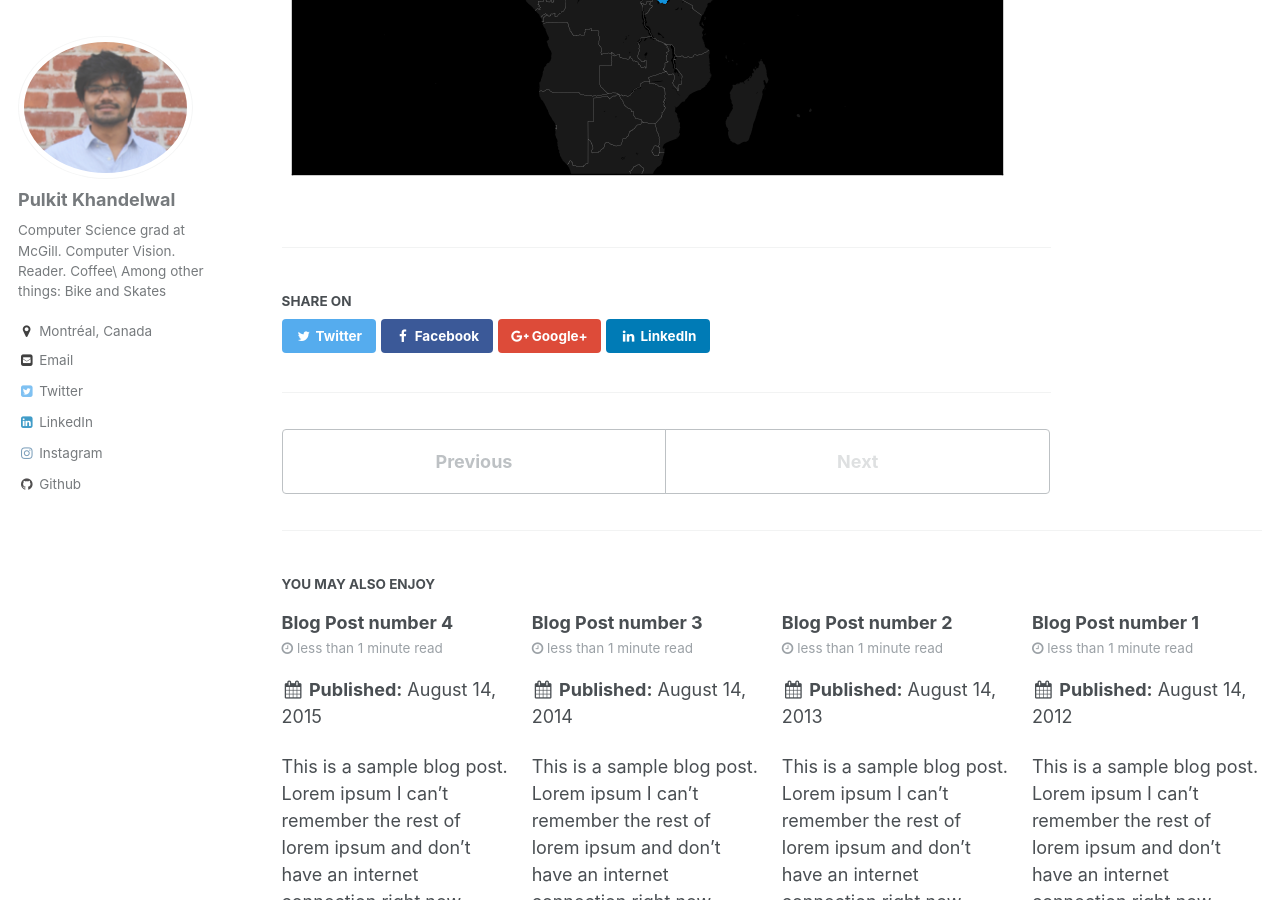
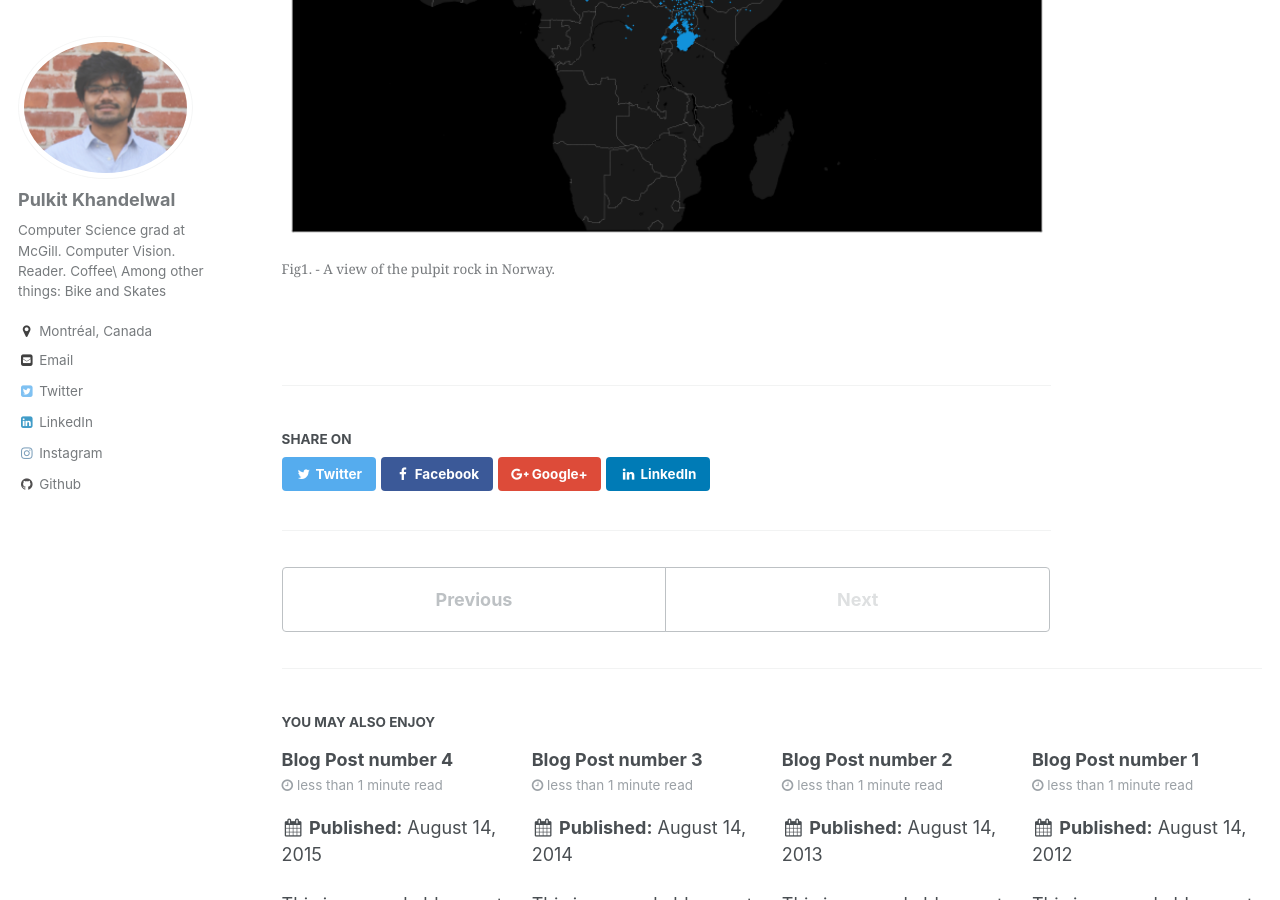
Before and after one commit to Pulkit-Khandelwal/pulkit-khandelwal.github.io, a Jekyll site: the page built from _blog/post_4.html, in a window 1280 px wide and 900 px high, scrolled down 1719 px. Built offline with Jekyll 4.4.1, drawn with Linux system fonts in a browser that asks for light colours; formulas are drawn with MathJax 3.

Commit message:
Update post_4.html

```diff
--- a/_blog/post_4.html
+++ b/_blog/post_4.html
@@ -33,6 +33,10 @@ Therefore, it is better to use the relative error defined as <span class="math i
 This is the ratio between the absolute difference to the absolute sum of the two gradients. This method thus scales the error and gives us the correct error estimate than when only the absolute error is used.<br />
 Instability can be encountered when performing the gradient check. Here, I ask one more question which seems interesting.<br />
 <strong><em>Question</em></strong><br /></p>
-<img src="https://github.com/Pulkit-Khandelwal/pulkit-khandelwal.github.io/blob/master/_blog/post_3_img_1.png?raw=true" alt="Flowers in Chania">
+<figure>
+  <img src="https://github.com/Pulkit-Khandelwal/pulkit-khandelwal.github.io/blob/master/_blog/post_3_img_1.png?raw=true" alt="The Pulpit Rock" width="304" height="228" align="middle">
+  <figcaption>Fig1. - A view of the pulpit rock in Norway.</figcaption>
+</figure>
+
 </body>
 </html>
```
